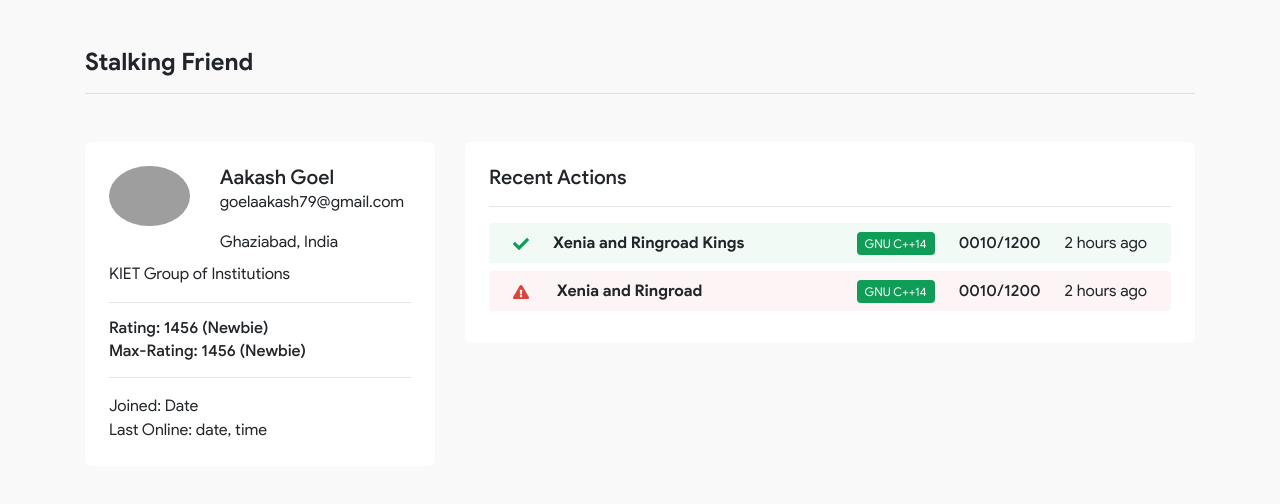
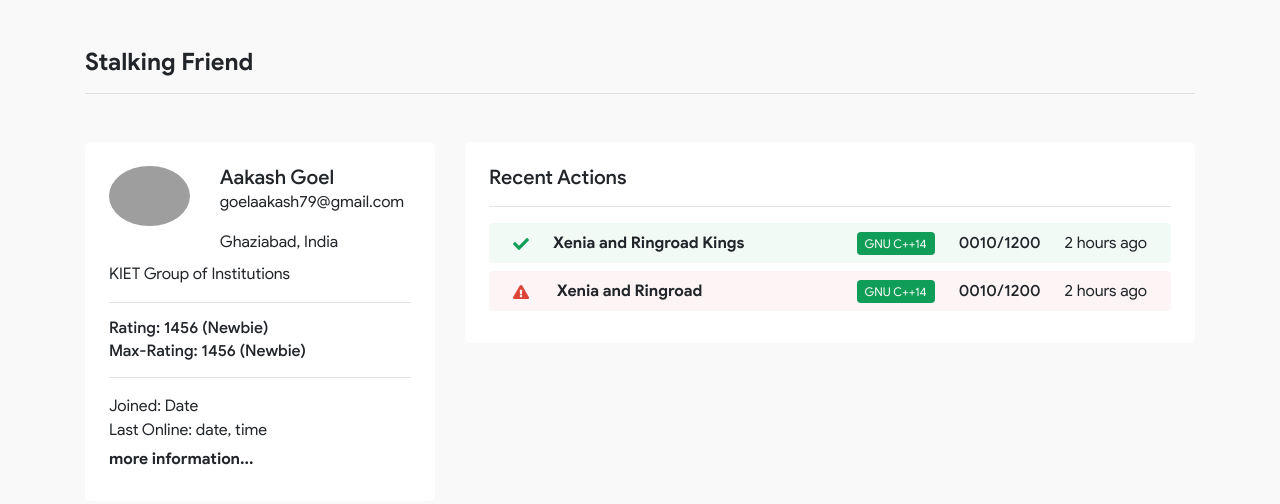
Before and after one commit to goelaakash79/coderbano-dev, a React (Create React App) app in the folder client/: page /stalk-friend in a window 1280 px wide. Shown: the top 504 px of the page. Built offline with nearby package versions, Linux system fonts and the light colour scheme; grey boxes are pictures that could not be loaded.

Commit message:
minor update

```diff
--- a/client/src/components/Friend/StalkFriend.js
+++ b/client/src/components/Friend/StalkFriend.js
@@ -33,7 +33,10 @@ function StalkFriend() {
 						Joined: Date
 						<br />
 						Last Online: date, time
+
+						<h6 className="mt-2 fontBd">more information...</h6>
 					</div>
+
 				</div>
 				<div className="col-lg-8 col-md-6">
 					<div className="recent-actions profile-details p-4">
```
